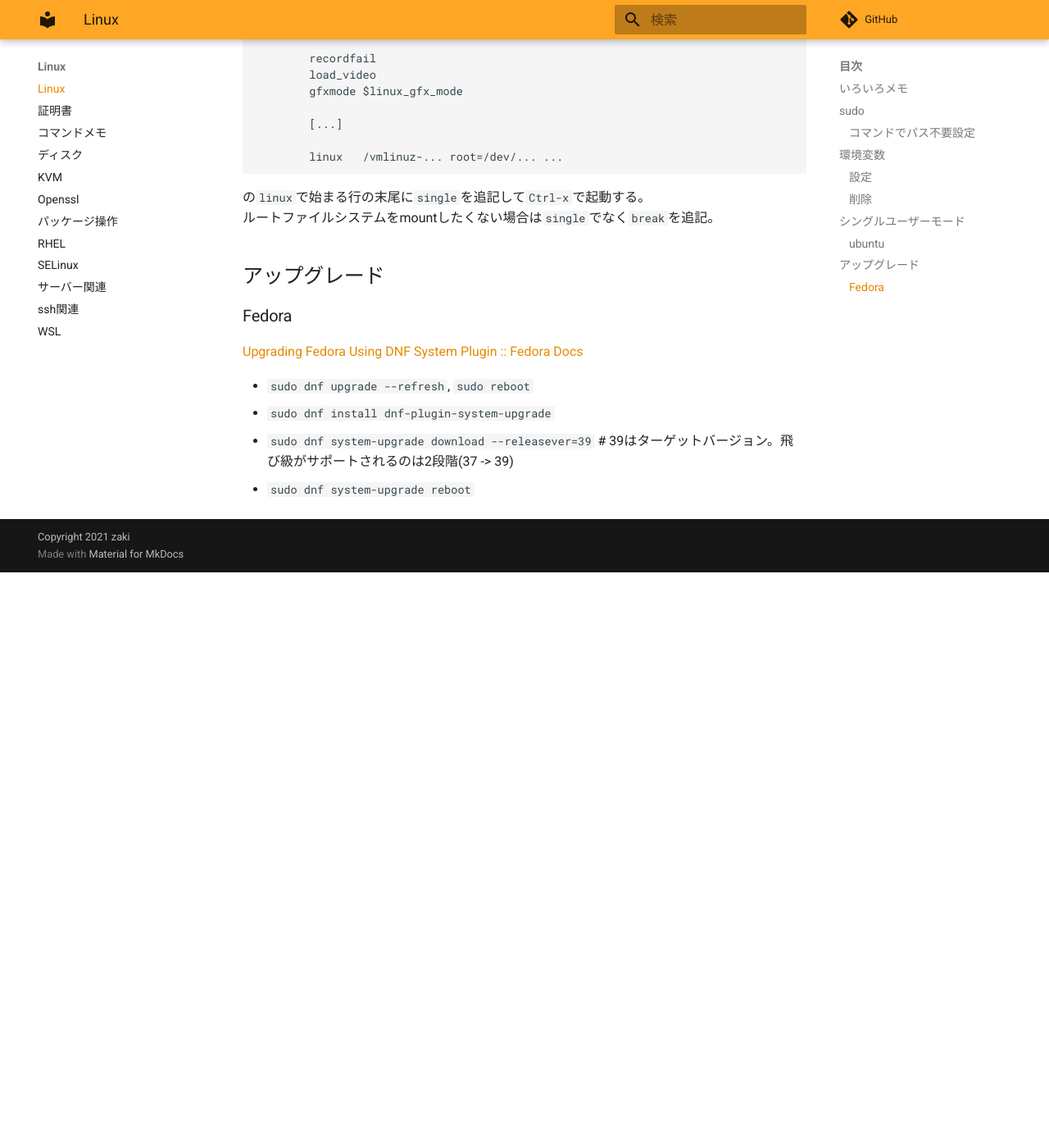
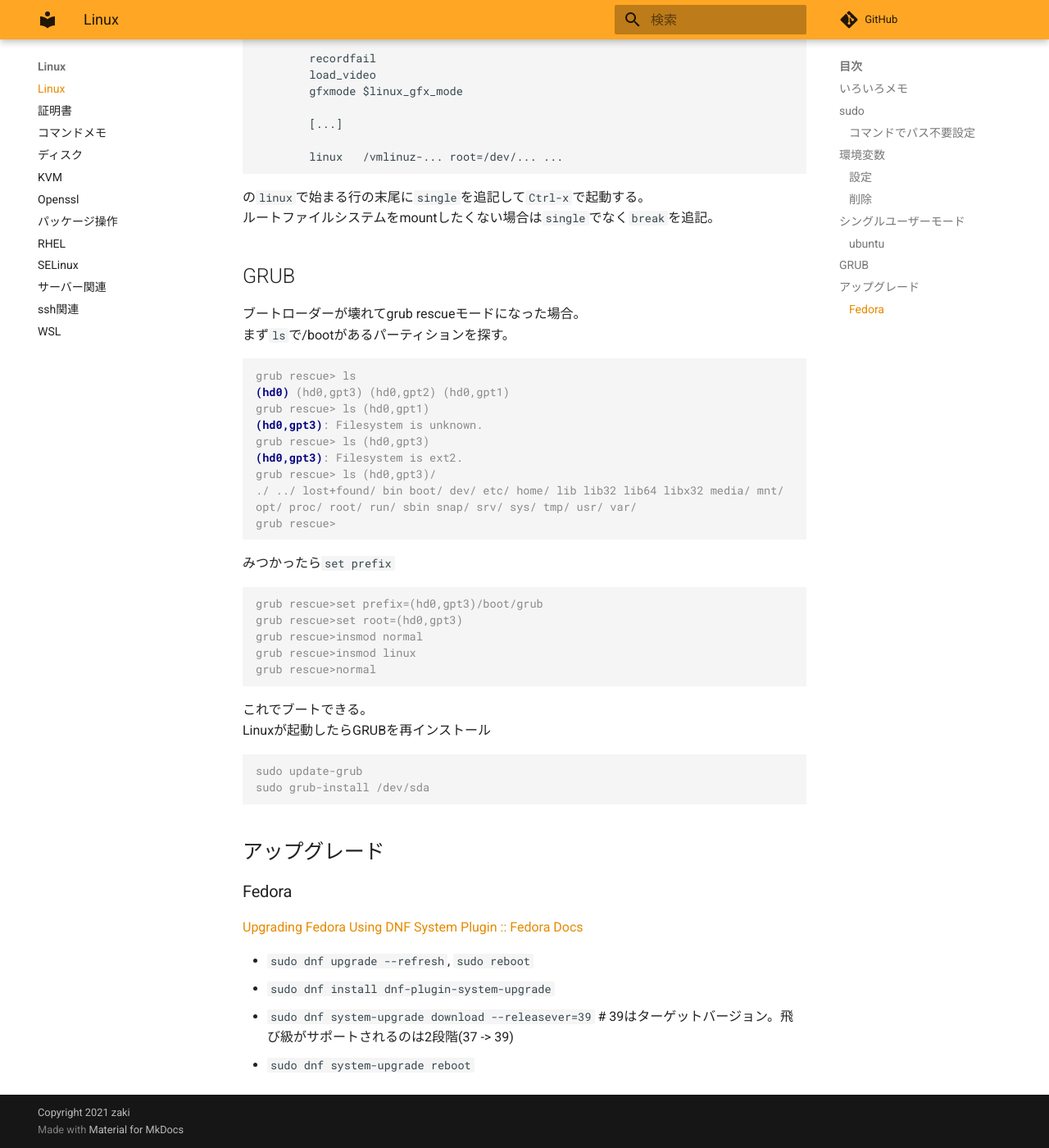
Before and after one commit to zaki-lknr/docs, an MkDocs documentation site: the page built from docs/Linux/index.md, in a window 1280 px wide and 1400 px high, scrolled down 1618 px. Shown: the whole window at 82% size. Built offline with MkDocs 1.6.1 and Material for MkDocs 9.7.7, drawn with Linux system fonts in a browser that asks for light colours; comment, search, counter and statistics services are not loaded; before the commit the page ends 2316 px from its top, so only the background shows below that.

Commit message:
add: linux: GRUB再インストール

````diff
--- a/docs/Linux/index.md
+++ b/docs/Linux/index.md
@@ -82,6 +82,42 @@ setparams 'Ubuntu'
 の`linux`で始まる行の末尾に`single`を追記して`Ctrl-x`で起動する。
 ルートファイルシステムをmountしたくない場合は`single`でなく`break`を追記。
 
+## GRUB
+
+ブートローダーが壊れてgrub rescueモードになった場合。
+まず`ls`で/bootがあるパーティションを探す。
+
+```console
+grub rescue> ls
+(hd0) (hd0,gpt3) (hd0,gpt2) (hd0,gpt1)
+grub rescue> ls (hd0,gpt1)
+(hd0,gpt3): Filesystem is unknown.
+grub rescue> ls (hd0,gpt3)
+(hd0,gpt3): Filesystem is ext2.
+grub rescue> ls (hd0,gpt3)/
+./ ../ lost+found/ bin boot/ dev/ etc/ home/ lib lib32 lib64 libx32 media/ mnt/
+opt/ proc/ root/ run/ sbin snap/ srv/ sys/ tmp/ usr/ var/
+grub rescue>
+```
+
+みつかったら`set prefix`
+
+```console
+grub rescue>set prefix=(hd0,gpt3)/boot/grub
+grub rescue>set root=(hd0,gpt3)
+grub rescue>insmod normal
+grub rescue>insmod linux
+grub rescue>normal
+```
+
+これでブートできる。
+Linuxが起動したらGRUBを再インストール
+
+```console
+sudo update-grub
+sudo grub-install /dev/sda
+```
+
 ## アップグレード
 
 ### Fedora
````
